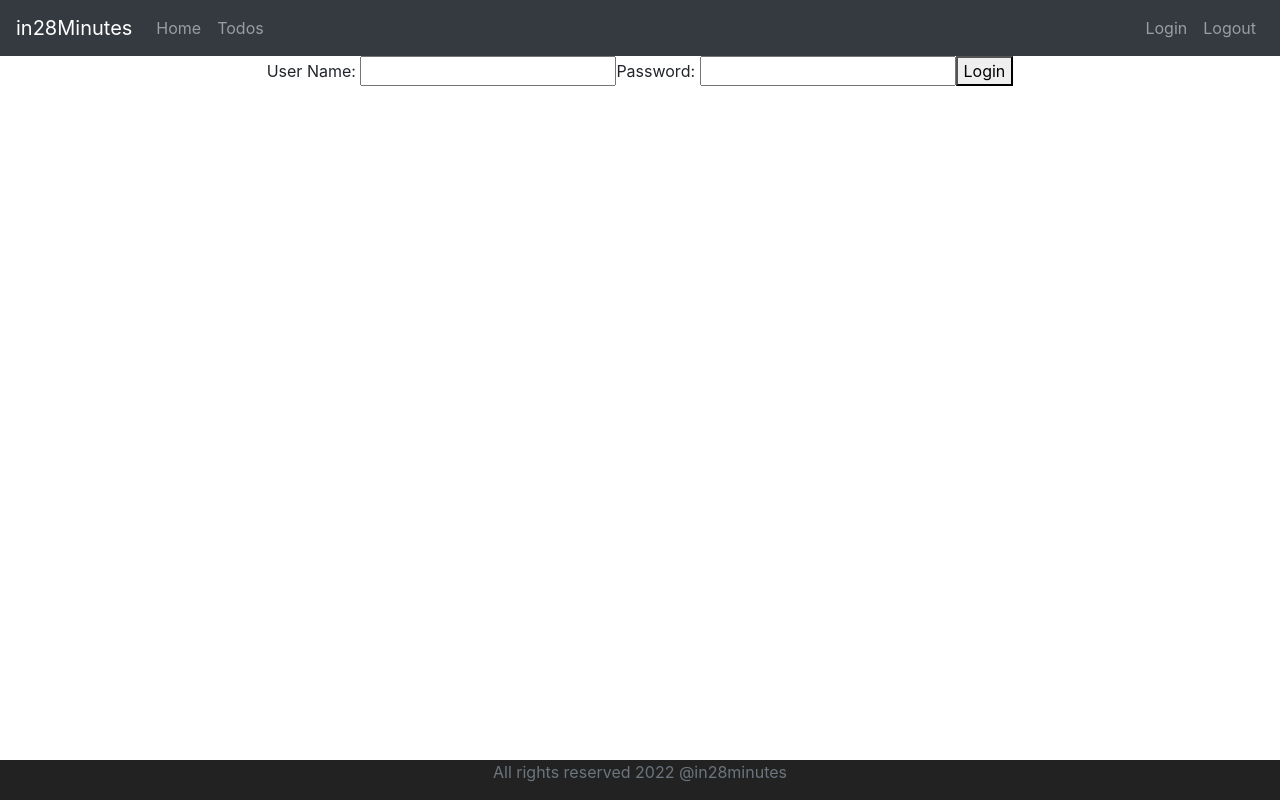
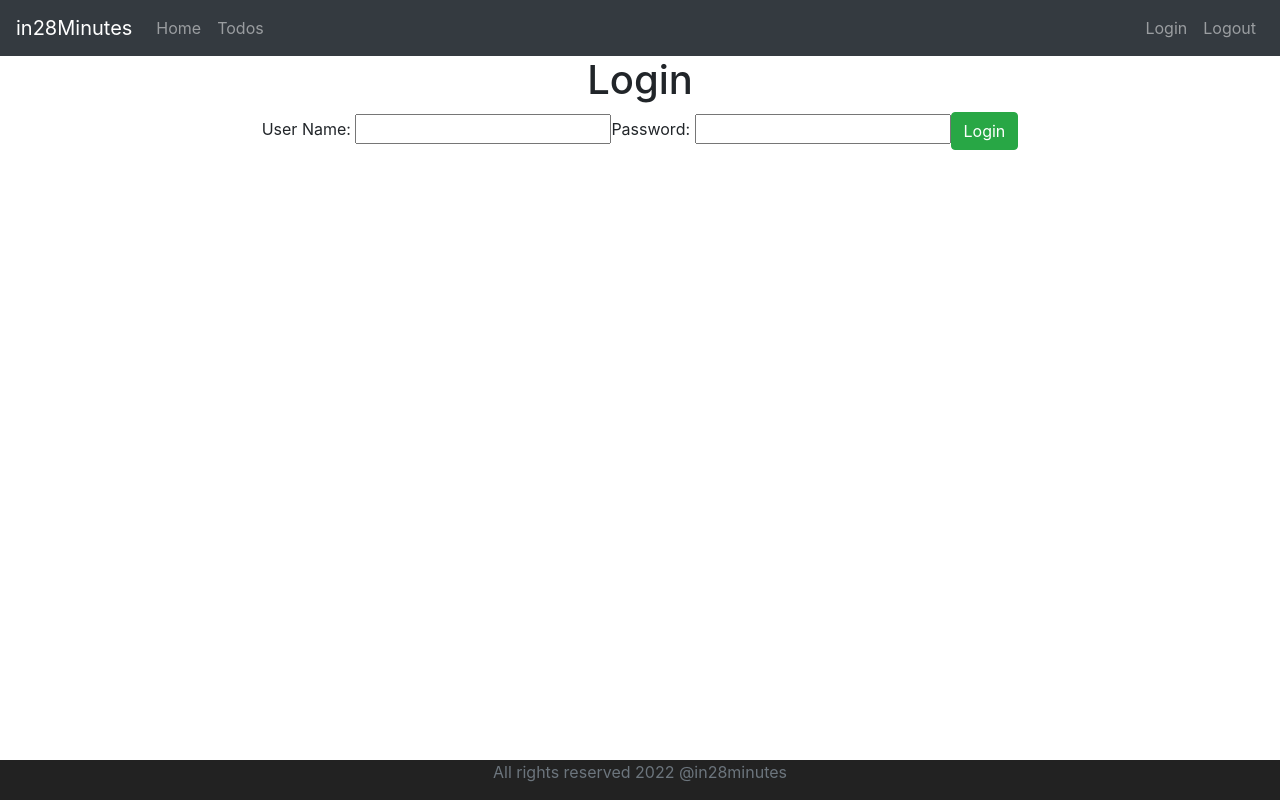
Before and after one commit to havalda-r/todo-app-frontend, a React (Create React App) app: page / in a window 1280 px wide. Built offline with nearby package versions, Linux system fonts and the light colour scheme.

Commit message:
feat: styling components with bootstrap

```diff
--- a/src/components/todo/ListTodosComponent.js
+++ b/src/components/todo/ListTodosComponent.js
@@ -30,10 +30,10 @@
     return (
       <div>
         <h1>List todos</h1>
-        <table>
+        <div className='container'>
+          <table className='table'>
             <thead>
               <tr>
-              <th>ID</th>
                 <th>DESCRIPTION</th>
                 <th>DONE</th>
                 <th>TARGET DATE</th>
@@ -42,7 +42,6 @@
             <tbody>
               {this.state.todos.map((todo) => (
                 <tr>
-                <td>{todo.id}</td>
                   <td>{todo.description}</td>
                   <td>{todo.done.toString()}</td>
                   <td>{todo.targetDate.toString()}</td>
@@ -51,6 +50,7 @@
             </tbody>
           </table>
         </div>
+      </div>
     );
   }
 }
--- a/src/components/todo/LoginComponent.js
+++ b/src/components/todo/LoginComponent.js
@@ -19,7 +19,11 @@
   render() {
     return (
       <div>
-        <ShowInvalidCredential hasLoginFailed={this.state.hasLoginFailed} />
+        <h1>Login</h1>
+        <div className='container'>
+          {this.state.hasLoginFailed && (
+            <div className='alert alert-warning'>Invalid Credentials</div>
+          )}
           {this.state.showSuccessMessage && <div>Login Successful</div>}
           User Name:{' '}
           <input
@@ -35,7 +39,10 @@
             value={this.state.password}
             onChange={this.handleChange}
           />
-        <button onClick={this.handleLogin}>Login</button>
+          <button className='btn btn-success' onClick={this.handleLogin}>
+            Login
+          </button>
+        </div>
       </div>
     );
   }
--- a/src/components/todo/WelcomeComponent.js
+++ b/src/components/todo/WelcomeComponent.js
@@ -5,12 +5,13 @@
 class WelcomeComponent extends Component {
   render() {
     return (
-      <div>
-        <h1>
+      <>
+        <h1>Welcome!</h1>
+        <div className='container'>
           Welcome {this.props.loginName}! You can manage your todos{' '}
           <Link to='/todos'>here!</Link>
-        </h1>
-      </div>
+        </div>
+      </>
     );
   }
 }
```
Lines whose indentation alone changed are shown as unchanged.
